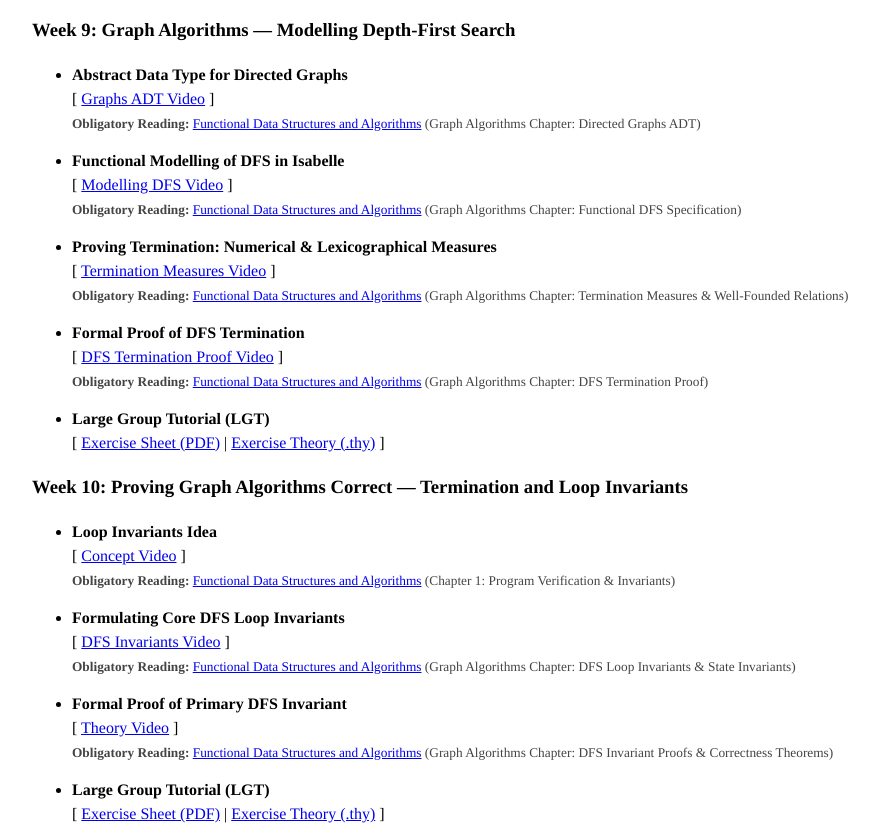
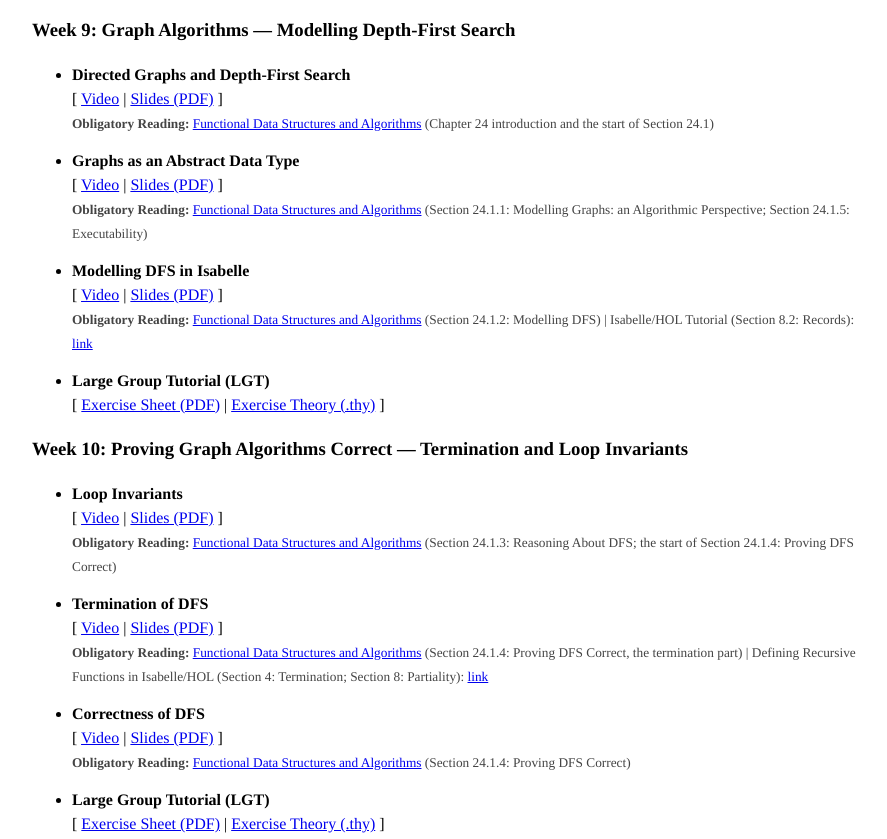
Before and after one commit to mabdula/7CCSACTP, a plain HTML site: page index.html in a window 1280 px wide. Shown: the part 5150-5989 px from the top of the page, without its empty margins (208-1095 px from the left). Drawn offline with Linux system fonts and the light colour scheme.

Commit message:
Weeks 9 and 10: new sub-items with split slides and reading from FDSA Chapter 24

```diff
--- a/index.html
+++ b/index.html
@@ -365,24 +365,22 @@
     <h3 id="week9">Week 9: Graph Algorithms — Modelling Depth-First Search</h3>
     <ul style="width: 800px;">
       <li style="margin-bottom: 14px;">
-        <b>Abstract Data Type for Directed Graphs</b><br/>
-        [ <a href="javascript:void(0)" onclick="playVideo('https://github.com/mabdula/7CCSACTP/releases/download/v1.0-course-videos/1-Logical_Reasoning_Overview.mp4', 'Graphs ADT Video')">Graphs ADT Video</a> ]<br/>
-        <small style="color: #444;"><b>Obligatory Reading:</b> <a href="https://fdsa-book.net/">Functional Data Structures and Algorithms</a> (Graph Algorithms Chapter: Directed Graphs ADT)</small>
+        <b>Directed Graphs and Depth-First Search</b><br/>
+        [ <a href="javascript:void(0)" onclick="playVideo('https://github.com/mabdula/7CCSACTP/releases/download/v1.0-course-videos/1-Logical_Reasoning_Overview.mp4', 'Directed Graphs and Depth-First Search')">Video</a> |
+          <a href="W25-26/Week_9/1-Directed_Graphs_DFS/directed_graphs_dfs_slides.pdf">Slides (PDF)</a> ]<br/>
+        <small style="color: #444;"><b>Obligatory Reading:</b> <a href="https://fdsa-book.net/">Functional Data Structures and Algorithms</a> (Chapter 24 introduction and the start of Section 24.1)</small>
       </li>
       <li style="margin-bottom: 14px;">
-        <b>Functional Modelling of DFS in Isabelle</b><br/>
-        [ <a href="javascript:void(0)" onclick="playVideo('https://github.com/mabdula/7CCSACTP/releases/download/v1.0-course-videos/1-Logical_Reasoning_Overview.mp4', 'Modelling DFS Video')">Modelling DFS Video</a> ]<br/>
-        <small style="color: #444;"><b>Obligatory Reading:</b> <a href="https://fdsa-book.net/">Functional Data Structures and Algorithms</a> (Graph Algorithms Chapter: Functional DFS Specification)</small>
+        <b>Graphs as an Abstract Data Type</b><br/>
+        [ <a href="javascript:void(0)" onclick="playVideo('https://github.com/mabdula/7CCSACTP/releases/download/v1.0-course-videos/1-Logical_Reasoning_Overview.mp4', 'Graphs as an Abstract Data Type')">Video</a> |
+          <a href="W25-26/Week_9/2-Graphs_ADT/graphs_adt_slides.pdf">Slides (PDF)</a> ]<br/>
+        <small style="color: #444;"><b>Obligatory Reading:</b> <a href="https://fdsa-book.net/">Functional Data Structures and Algorithms</a> (Section 24.1.1: Modelling Graphs: an Algorithmic Perspective; Section 24.1.5: Executability)</small>
       </li>
       <li style="margin-bottom: 14px;">
-        <b>Proving Termination: Numerical &amp; Lexicographical Measures</b><br/>
-        [ <a href="javascript:void(0)" onclick="playVideo('https://github.com/mabdula/7CCSACTP/releases/download/v1.0-course-videos/1-Logical_Reasoning_Overview.mp4', 'Termination Measures Video')">Termination Measures Video</a> ]<br/>
-        <small style="color: #444;"><b>Obligatory Reading:</b> <a href="https://fdsa-book.net/">Functional Data Structures and Algorithms</a> (Graph Algorithms Chapter: Termination Measures &amp; Well-Founded Relations)</small>
-      </li>
-      <li style="margin-bottom: 14px;">
-        <b>Formal Proof of DFS Termination</b><br/>
-        [ <a href="javascript:void(0)" onclick="playVideo('https://github.com/mabdula/7CCSACTP/releases/download/v1.0-course-videos/1-Logical_Reasoning_Overview.mp4', 'DFS Termination Proof Video')">DFS Termination Proof Video</a> ]<br/>
-        <small style="color: #444;"><b>Obligatory Reading:</b> <a href="https://fdsa-book.net/">Functional Data Structures and Algorithms</a> (Graph Algorithms Chapter: DFS Termination Proof)</small>
+        <b>Modelling DFS in Isabelle</b><br/>
+        [ <a href="javascript:void(0)" onclick="playVideo('https://github.com/mabdula/7CCSACTP/releases/download/v1.0-course-videos/1-Logical_Reasoning_Overview.mp4', 'Modelling DFS in Isabelle')">Video</a> |
+          <a href="W25-26/Week_9/3-Modelling_DFS/modelling_dfs_slides.pdf">Slides (PDF)</a> ]<br/>
+        <small style="color: #444;"><b>Obligatory Reading:</b> <a href="https://fdsa-book.net/">Functional Data Structures and Algorithms</a> (Section 24.1.2: Modelling DFS) | Isabelle/HOL Tutorial (Section 8.2: Records): <a href="https://isabelle.in.tum.de/doc/tutorial.pdf">link</a></small>
       </li>
       <li style="margin-bottom: 14px;">
         <b>Large Group Tutorial (LGT)</b><br/>
@@ -394,19 +392,22 @@
     <h3 id="week10">Week 10: Proving Graph Algorithms Correct — Termination and Loop Invariants</h3>
     <ul style="width: 800px;">
       <li style="margin-bottom: 14px;">
-        <b>Loop Invariants Idea</b><br/>
-        [ <a href="javascript:void(0)" onclick="playVideo('https://github.com/mabdula/7CCSACTP/releases/download/v1.0-course-videos/1-Logical_Reasoning_Overview.mp4', 'Loop Invariants Concept Video')">Concept Video</a> ]<br/>
-        <small style="color: #444;"><b>Obligatory Reading:</b> <a href="https://fdsa-book.net/">Functional Data Structures and Algorithms</a> (Chapter 1: Program Verification &amp; Invariants)</small>
+        <b>Loop Invariants</b><br/>
+        [ <a href="javascript:void(0)" onclick="playVideo('https://github.com/mabdula/7CCSACTP/releases/download/v1.0-course-videos/1-Logical_Reasoning_Overview.mp4', 'Loop Invariants')">Video</a> |
+          <a href="W25-26/Week_10/1-Loop_Invariants/loop_invariants_slides.pdf">Slides (PDF)</a> ]<br/>
+        <small style="color: #444;"><b>Obligatory Reading:</b> <a href="https://fdsa-book.net/">Functional Data Structures and Algorithms</a> (Section 24.1.3: Reasoning About DFS; the start of Section 24.1.4: Proving DFS Correct)</small>
       </li>
       <li style="margin-bottom: 14px;">
-        <b>Formulating Core DFS Loop Invariants</b><br/>
-        [ <a href="javascript:void(0)" onclick="playVideo('https://github.com/mabdula/7CCSACTP/releases/download/v1.0-course-videos/1-Logical_Reasoning_Overview.mp4', 'DFS Invariants Video')">DFS Invariants Video</a> ]<br/>
-        <small style="color: #444;"><b>Obligatory Reading:</b> <a href="https://fdsa-book.net/">Functional Data Structures and Algorithms</a> (Graph Algorithms Chapter: DFS Loop Invariants &amp; State Invariants)</small>
+        <b>Termination of DFS</b><br/>
+        [ <a href="javascript:void(0)" onclick="playVideo('https://github.com/mabdula/7CCSACTP/releases/download/v1.0-course-videos/1-Logical_Reasoning_Overview.mp4', 'Termination of DFS')">Video</a> |
+          <a href="W25-26/Week_10/2-DFS_Termination/dfs_termination_slides.pdf">Slides (PDF)</a> ]<br/>
+        <small style="color: #444;"><b>Obligatory Reading:</b> <a href="https://fdsa-book.net/">Functional Data Structures and Algorithms</a> (Section 24.1.4: Proving DFS Correct, the termination part) | Defining Recursive Functions in Isabelle/HOL (Section 4: Termination; Section 8: Partiality): <a href="https://isabelle.in.tum.de/doc/functions.pdf">link</a></small>
       </li>
       <li style="margin-bottom: 14px;">
-        <b>Formal Proof of Primary DFS Invariant</b><br/>
-        [ <a href="javascript:void(0)" onclick="playVideo('https://github.com/mabdula/7CCSACTP/releases/download/v1.0-course-videos/1-Logical_Reasoning_Overview.mp4', 'Invariant Proof Video')">Theory Video</a> ]<br/>
-        <small style="color: #444;"><b>Obligatory Reading:</b> <a href="https://fdsa-book.net/">Functional Data Structures and Algorithms</a> (Graph Algorithms Chapter: DFS Invariant Proofs &amp; Correctness Theorems)</small>
+        <b>Correctness of DFS</b><br/>
+        [ <a href="javascript:void(0)" onclick="playVideo('https://github.com/mabdula/7CCSACTP/releases/download/v1.0-course-videos/1-Logical_Reasoning_Overview.mp4', 'Correctness of DFS')">Video</a> |
+          <a href="W25-26/Week_10/3-DFS_Correctness/dfs_correctness_slides.pdf">Slides (PDF)</a> ]<br/>
+        <small style="color: #444;"><b>Obligatory Reading:</b> <a href="https://fdsa-book.net/">Functional Data Structures and Algorithms</a> (Section 24.1.4: Proving DFS Correct)</small>
       </li>
       <li style="margin-bottom: 14px;">
         <b>Large Group Tutorial (LGT)</b><br/>
```
Also changed, not shown: 13 other files.
